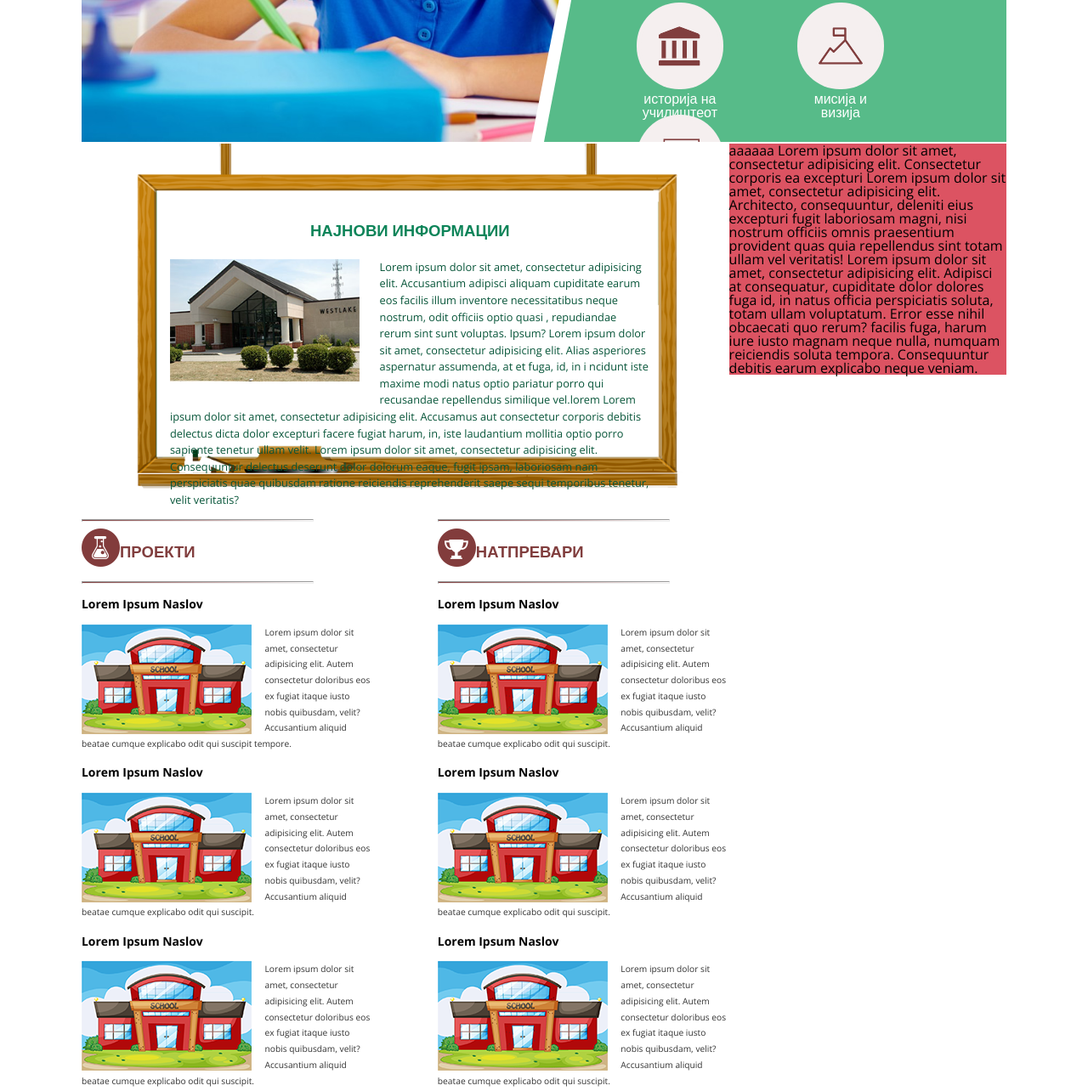
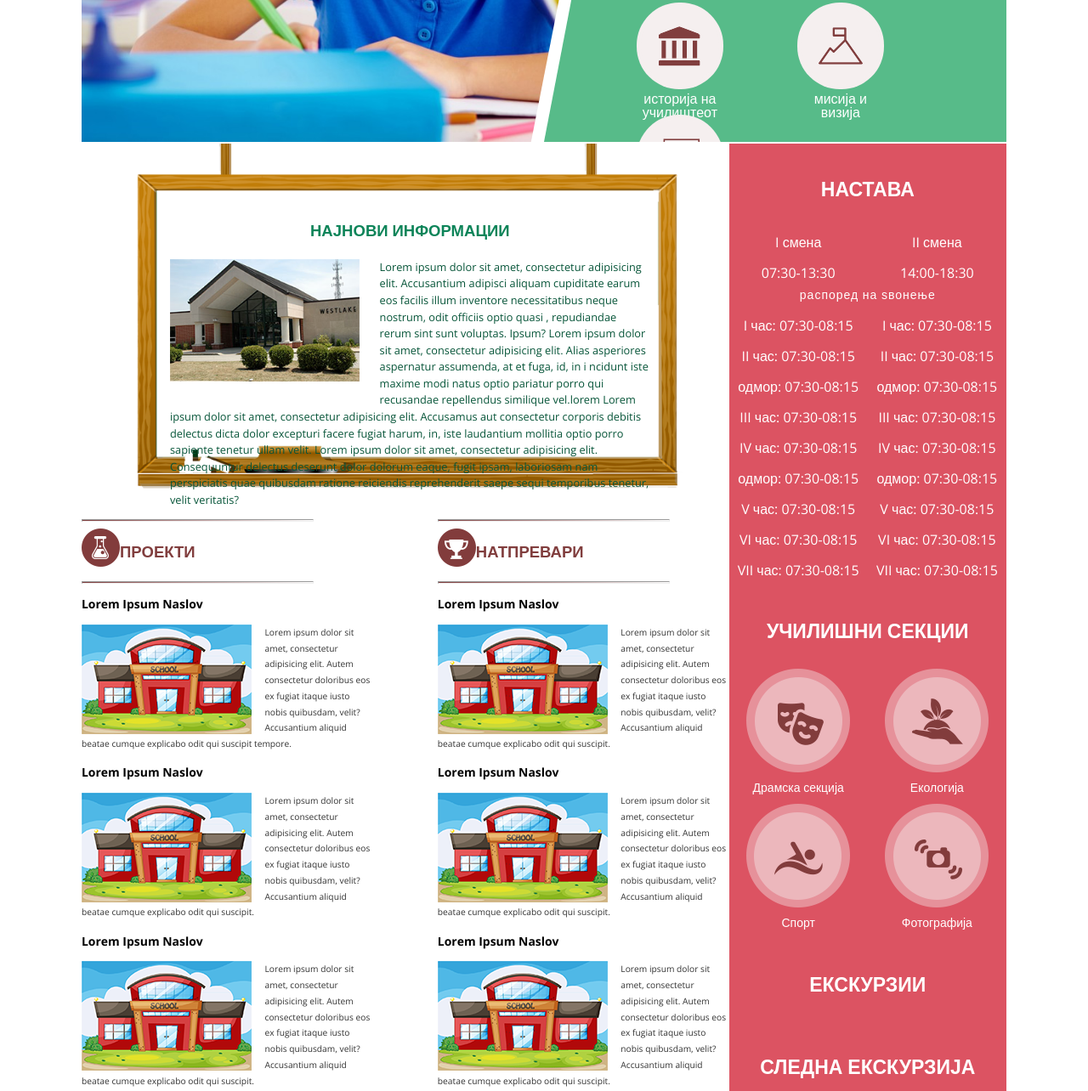
Before and after one commit to Dimitar80/HTML5, a plain HTML site: page ОУ Љубен Лапе/Ljuben Lape update 16-04-2016/ljuben lape/index.html in a window 1280 px wide. Shown: the part 809-2093 px from the top of the page at 85% size. Drawn offline with nearby package versions, Linux system fonts and the light colour scheme.

Commit message:
new update 19.04

```diff
--- a/ОУ Љубен Лапе/Ljuben Lape update 16-04-2016/ljuben lape/assets/styles/main.css
+++ b/ОУ Љубен Лапе/Ljuben Lape update 16-04-2016/ljuben lape/assets/styles/main.css
@@ -308,10 +308,7 @@ div.content{
 	div.content div.left-side{
         width: 70%;
     }
-    div.content div.right-side{
-        width: 30%;
-        background-color: #dc5362;
-    }
+
 div.content div.tabla{
     width: 50.18vw;
     padding-left: 5.09vw;
@@ -477,7 +474,74 @@ div.bottom-posts div p{
 div.bottom-posts div button{
     float: right;
 }
+/*===================================
+=          RIGHT side pink part       =
+===================================*/
+div.content div.right-side{
+	width: 30%;
+	background-color: #dc5362;
+	text-align: center;
+	color: #ffffff;
+}
+	div.content div.right-side h1{
+		font-size: 23px;
+		line-height: 1.2;
+		font-weight: bold;
+		padding: 40px 0 30px 0;
+		text-transform: uppercase;
+	}
+	div.content div.right-side h3{
+		font-size: 14px;
+		line-height: 1.2;
+		font-weight: lighter;
+		letter-spacing: 1px;
+		padding: 10px 0;
 
+	}
+	.right-side .nastava{
+		width: 100%;
+	}
+	.right-side .nastava div{
+		width: 50%;
+		float: left;
+	}
+	.right-side .nastava .prva-smena span ,.right-side .nastava div.vtora-smena span{
+		display: block;
+	}
+
+	.right-side .nastava div span{
+		display:inline-block;
+		padding: 10px 0;
+	}
+
+	.right-side .sekcii{
+		width: 100%;
+	}
+	.right-side .sekcii div{
+		width: 50%;
+		float: left;
+	}
+		.right-side .sekcii div span{
+			display: block;
+			font-size: 14px;
+			line-height: 1.2;
+			font-weight: lighter;
+			padding: 10px 0;
+		}
+
+.right-side .ekskurzii{
+	width: 100%;
+}
+.right-side .ekskurzii span{
+	display: block;
+	text-transform: uppercase;
+	padding: 10px 0 40px 0;
+	line-height: 1.2;
+	font-size: 1.5vw;
+}
+img.ekskurzija{
+	width: 17.39vw;
+}
 /*====================================
 =           footer           =
 ====================================*/
--- a/ОУ Љубен Лапе/Ljuben Lape update 16-04-2016/ljuben lape/index.html
+++ b/ОУ Љубен Лапе/Ljuben Lape update 16-04-2016/ljuben lape/index.html
@@ -229,10 +229,69 @@
 			</div>
 		</div><!-- left-side-->
 
-		<div class="right-side">aaaaaa
-		Lorem ipsum dolor sit amet, consectetur adipisicing elit. Consectetur corporis ea excepturi Lorem ipsum dolor sit amet, consectetur adipisicing elit. Architecto, consequuntur, deleniti eius excepturi fugit laboriosam magni, nisi nostrum officiis omnis praesentium provident quas quia repellendus sint totam ullam vel veritatis!
-			Lorem ipsum dolor sit amet, consectetur adipisicing elit. Adipisci at consequatur, cupiditate dolor dolores fuga id, in natus officia perspiciatis soluta, totam ullam voluptatum. Error esse nihil obcaecati quo rerum?
-			facilis fuga, harum iure iusto magnam neque nulla, numquam reiciendis soluta tempora. Consequuntur debitis earum explicabo neque veniam.</div><!-- right-side-->
+		<div class="right-side">
+			<div class="nastava">
+				<h1>Настава</h1>
+				<div class="prva-smena">
+					<span>I смена</span>
+					<span>07:30-13:30</span>
+				</div>
+				<div class="vtora-smena">
+					<span>II смена</span>
+					<span>14:00-18:30</span>
+				</div>
+				<h3>распоред на ѕвонење</h3>
+				<div class="raspored1">
+					<p>I час: <span>07:30-08:15</span></p>
+					<p>II час: <span>07:30-08:15</span></p>
+					<p>одмор: <span>07:30-08:15</span></p>
+					<p>III час: <span>07:30-08:15</span></p>
+					<p>IV час: <span>07:30-08:15</span></p>
+					<p>одмор: <span>07:30-08:15</span></p>
+					<p>V час: <span>07:30-08:15</span></p>
+					<p>VI час: <span>07:30-08:15</span></p>
+					<p>VII час: <span>07:30-08:15</span></p>
+				</div>
+
+				<div class="raspored2">
+					<p>I час: <span>07:30-08:15</span></p>
+					<p>II час: <span>07:30-08:15</span></p>
+					<p>одмор: <span>07:30-08:15</span></p>
+					<p>III час: <span>07:30-08:15</span></p>
+					<p>IV час: <span>07:30-08:15</span></p>
+					<p>одмор: <span>07:30-08:15</span></p>
+					<p>V час: <span>07:30-08:15</span></p>
+					<p>VI час: <span>07:30-08:15</span></p>
+					<p>VII час: <span>07:30-08:15</span></p>
+				</div>
+			</div>
+			<div class="sekcii">
+				<h1>Училишни секции</h1>
+				<div>
+					<img src="assets/images/sekcija1.png" alt="">
+					<span>Драмска секција</span>
+				</div>
+				<div>
+					<img src="assets/images/sekcija2.png" alt="">
+					<span>Екологија</span>
+				</div>
+				<div>
+					<img src="assets/images/sekcija3.png" alt="">
+					<span>Спорт</span>
+				</div>
+				<div>
+					<img src="assets/images/sekcija4.png" alt="">
+					<span>Фотографија</span>
+				</div>
+			</div>
+			<div class="ekskurzii">
+				<h1>Екскурзии</h1>
+				<h1>Следна екскурзија</h1>
+				<img class="ekskurzija" src="assets/images/slika-ekskurzija.png" alt="">
+				<span>Будимпешта 25.05.2016</span>
+			</div>
+
+		</div><!-- PINK - right-side-->
 
 	</div>
 	<div class="bottom-posts center">
```
Also changed, not shown: ОУ Љубен Лапе/Ljuben Lape update 16-04-2016/ljuben lape/assets/images/sekcija1.png (added), ОУ Љубен Лапе/Ljuben Lape update 16-04-2016/ljuben lape/assets/images/sekcija2.png (added), ОУ Љубен Лапе/Ljuben Lape update 16-04-2016/ljuben lape/assets/images/sekcija3.png (added), ОУ Љубен Лапе/Ljuben Lape update 16-04-2016/ljuben lape/assets/images/sekcija4.png (added), ОУ Љубен Лапе/Ljuben Lape update 16-04-2016/ljuben lape/assets/images/slika-ekskurzija.png (added).
